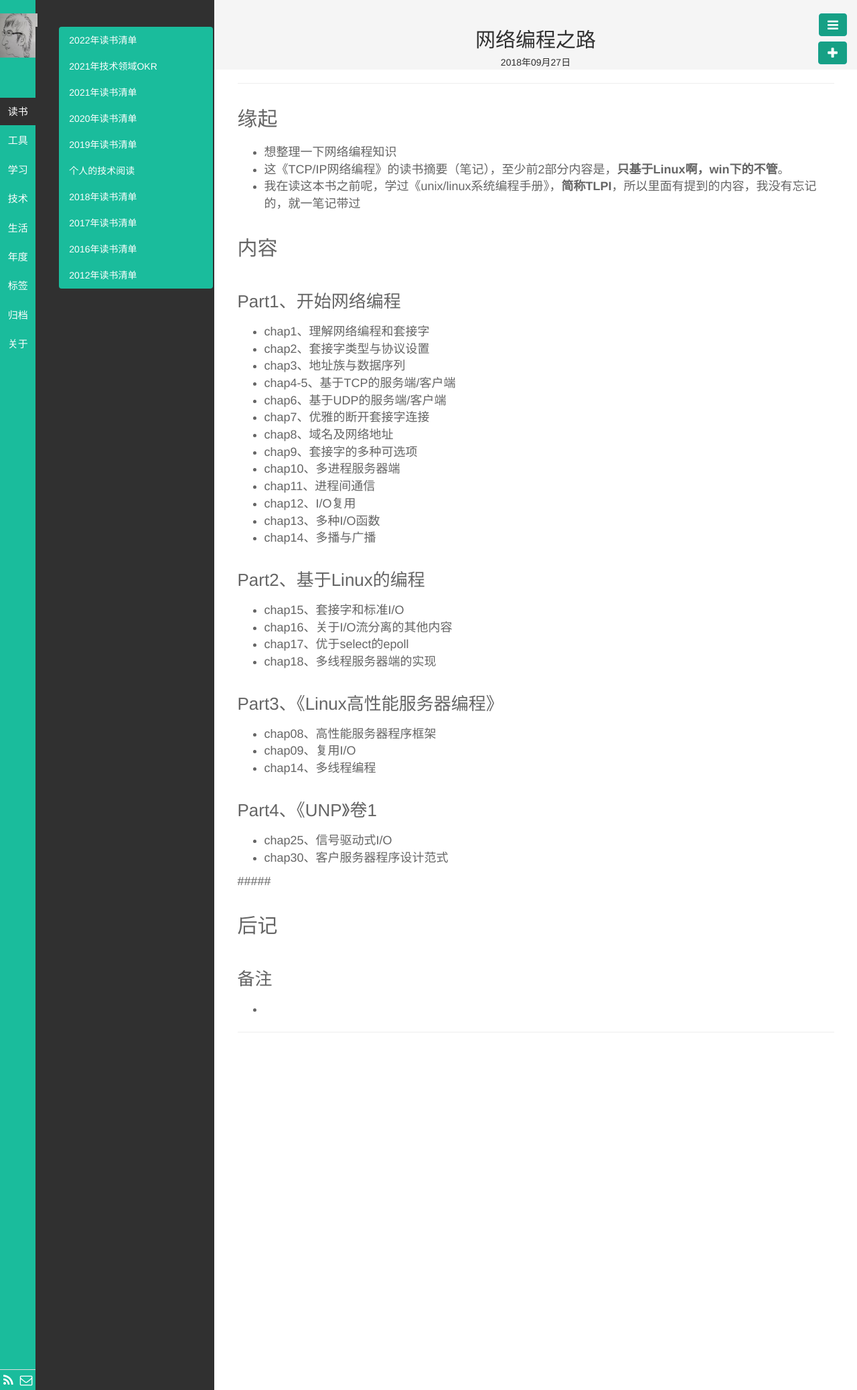
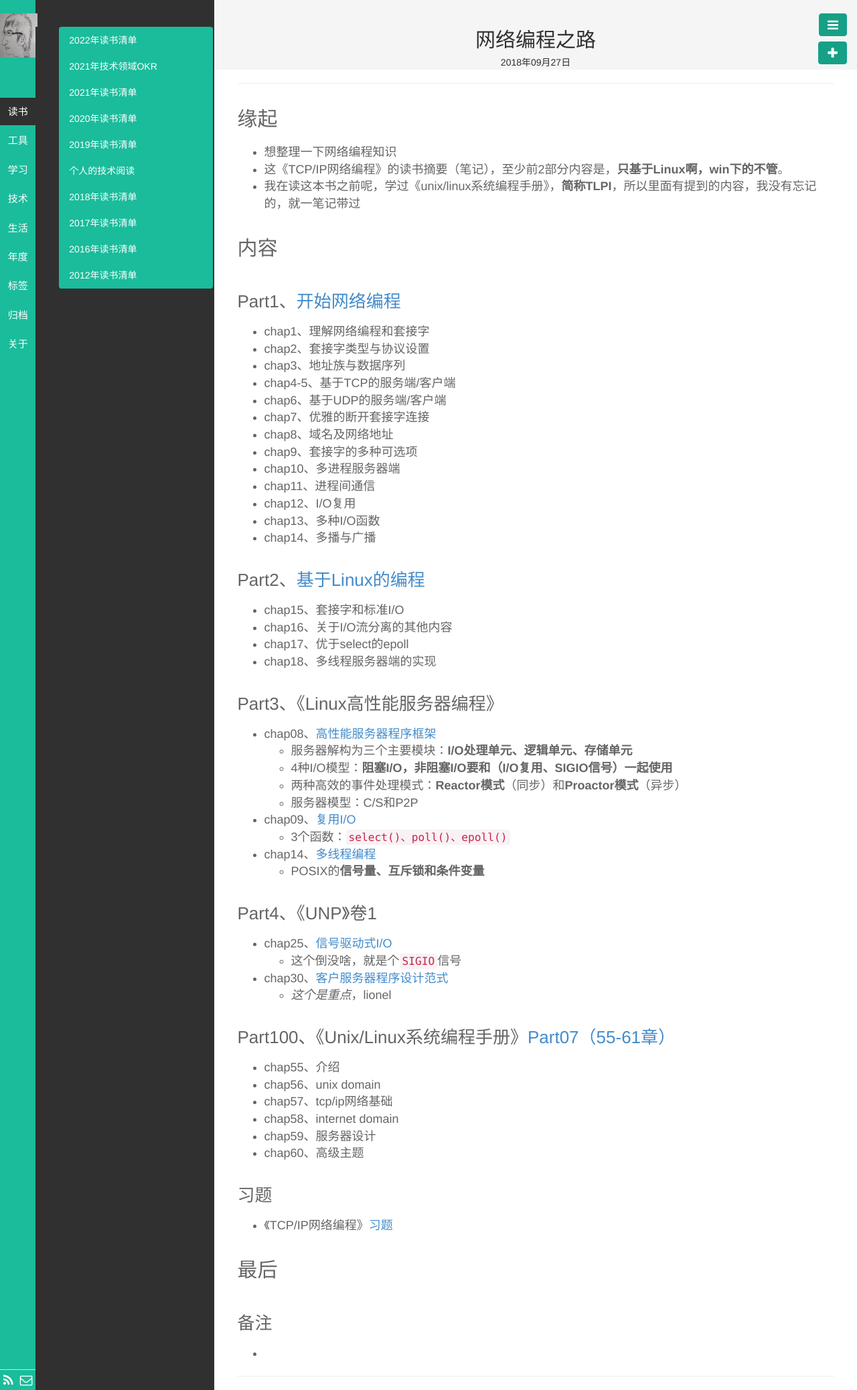
Before and after one commit to wolflion/blog, a Jekyll site: the page built from _posts/学习/2018-09-27-Network-Programming-Study-Road.md, in a window 1280 px wide. Shown: the whole page at 67% size. Built offline with Jekyll 4.4.1, drawn with Linux system fonts in a browser that asks for light colours.

Commit message:
Update 2018-09-27-Network-Programming-Study-Road.md

```diff
--- a/_posts/学习/2018-09-27-Network-Programming-Study-Road.md
+++ b/_posts/学习/2018-09-27-Network-Programming-Study-Road.md
@@ -16,7 +16,7 @@ description:
 
 ##  内容
 
-### Part1、开始网络编程
+### Part1、[开始网络编程](https://gitee.com/fewolflion/BookNote/blob/master/01lioneloutput/22NetworkProgamming/11TCPIP%E7%BD%91%E7%BB%9C%E7%BC%96%E7%A8%8B/Part01%E5%BC%80%E5%A7%8B%E7%BD%91%E7%BB%9C%E7%BC%96%E7%A8%8B.md)
 
 + chap1、理解网络编程和套接字
 + chap2、套接字类型与协议设置
@@ -32,7 +32,7 @@ description:
 + chap13、多种I/O函数
 + chap14、多播与广播
 
-### Part2、基于Linux的编程
+### Part2、[基于Linux的编程](https://gitee.com/fewolflion/BookNote/blob/master/01lioneloutput/22NetworkProgamming/11TCPIP%E7%BD%91%E7%BB%9C%E7%BC%96%E7%A8%8B/Part02%E5%9F%BA%E4%BA%8ELinux%E7%9A%84%E7%BC%96%E7%A8%8B.md)
 
 + chap15、套接字和标准I/O
 + chap16、关于I/O流分离的其他内容
@@ -41,18 +41,37 @@ description:
 
 ### Part3、《Linux高性能服务器编程》
 
-+ chap08、高性能服务器程序框架
-+ chap09、复用I/O
-+ chap14、多线程编程
++ chap08、[高性能服务器程序框架](https://gitee.com/fewolflion/BookNote/blob/master/01lioneloutput/22NetworkProgamming/12Linux%E9%AB%98%E6%80%A7%E8%83%BD%E6%9C%8D%E5%8A%A1%E5%99%A8%E7%BC%96%E7%A8%8B/chap08%E9%AB%98%E6%80%A7%E8%83%BD%E6%9C%8D%E5%8A%A1%E5%99%A8%E7%A8%8B%E5%BA%8F%E6%A1%86%E6%9E%B6.md)
+  + 服务器解构为三个主要模块：**I/O处理单元、逻辑单元、存储单元**
+  + 4种I/O模型：**阻塞I/O，非阻塞I/O要和（I/O复用、SIGIO信号）一起使用**
+  + 两种高效的事件处理模式：**Reactor模式**（同步）和**Proactor模式**（异步）
+  + 服务器模型：C/S和P2P
++ chap09、[复用I/O](https://gitee.com/fewolflion/BookNote/blob/master/01lioneloutput/22NetworkProgamming/12Linux%E9%AB%98%E6%80%A7%E8%83%BD%E6%9C%8D%E5%8A%A1%E5%99%A8%E7%BC%96%E7%A8%8B/chap09%E5%A4%8D%E7%94%A8IO.md)
+  + 3个函数：`select()、poll()、epoll()`
++ chap14、[多线程编程](https://gitee.com/fewolflion/BookNote/blob/master/01lioneloutput/22NetworkProgamming/12Linux%E9%AB%98%E6%80%A7%E8%83%BD%E6%9C%8D%E5%8A%A1%E5%99%A8%E7%BC%96%E7%A8%8B/chap14%E5%A4%9A%E7%BA%BF%E7%A8%8B%E7%BC%96%E7%A8%8B.md)
+  + POSIX的**信号量、互斥锁和条件变量**
 
 ### Part4、《UNP》卷1
 
-+ chap25、信号驱动式I/O
-+ chap30、客户服务器程序设计范式
++ chap25、[信号驱动式I/O](https://gitee.com/fewolflion/BookNote/blob/master/01lioneloutput/22NetworkProgamming/10Unix%E7%BD%91%E7%BB%9C%E7%BC%96%E7%A8%8B%EF%BC%88%E7%AC%AC2%E5%8D%B7%EF%BC%89/chap25%E4%BF%A1%E5%8F%B7%E9%A9%B1%E5%8A%A8%E5%BC%8FIO.md)
+  + 这个倒没啥，就是个`SIGIO`信号
++ chap30、[客户服务器程序设计范式](https://gitee.com/fewolflion/BookNote/blob/master/01lioneloutput/22NetworkProgamming/10Unix%E7%BD%91%E7%BB%9C%E7%BC%96%E7%A8%8B%EF%BC%88%E7%AC%AC2%E5%8D%B7%EF%BC%89/chap30%E5%AE%A2%E6%88%B7%E6%9C%8D%E5%8A%A1%E5%99%A8%E7%A8%8B%E5%BA%8F%E8%AE%BE%E8%AE%A1%E8%8C%83%E5%BC%8F.md)
+  + *这个是重点*，lionel
 
-#####
+### Part100、《Unix/Linux系统编程手册》[Part07（55-61章）](https://gitee.com/fewolflion/BookNote/tree/master/01lioneloutput/21UnixPrograming/07Part7Socket)
 
-##  后记
++ chap55、介绍
++ chap56、unix domain
++ chap57、tcp/ip网络基础
++ chap58、internet domain
++ chap59、服务器设计
++ chap60、高级主题
+
+### 习题
+
++ 《TCP/IP网络编程》[习题](https://gitee.com/fewolflion/BookNote/blob/master/01lioneloutput/22NetworkProgamming/11TCPIP%E7%BD%91%E7%BB%9C%E7%BC%96%E7%A8%8B/%E8%AF%BE%E5%90%8E%E4%B9%A0%E9%A2%98.md)
+
+##  最后
 
 ### 备注
 
```
